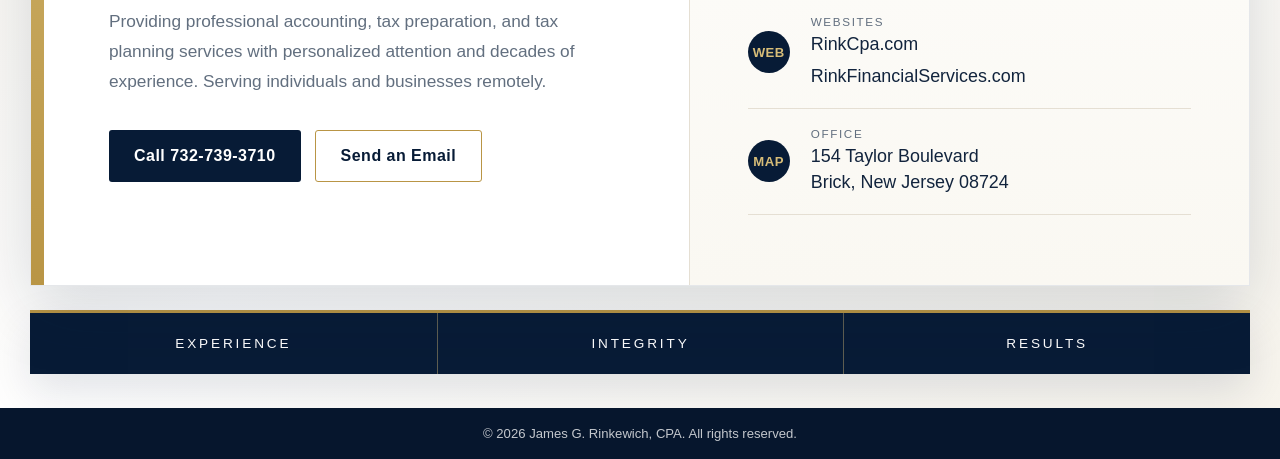
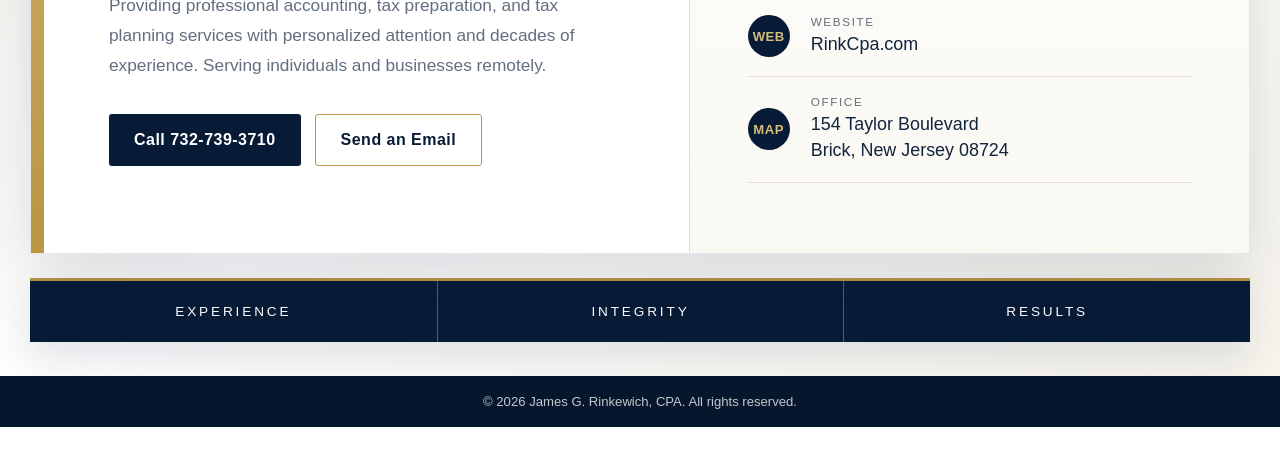
Before and after one commit to Rinkcpa/rinkcpa-website, a plain HTML site: page index.html in a window 1280 px wide. Shown: the part 531-990 px from the top of the page. After the commit the page ends 958 px from the top, so only its background shows below. Drawn offline with Linux system fonts and the light colour scheme.

Commit message:
Change 'Websites' to 'Website' in index.html

```diff
--- a/index.html
+++ b/index.html
@@ -367,9 +367,9 @@
         <div class="contact-row">
           <div class="icon" aria-hidden="true">WEB</div>
           <div>
-            <span class="kicker">Websites</span>
+            <span class="kicker">Website</span>
             <a class="detail" href="https://www.RinkCpa.com">RinkCpa.com</a><br>
-            <a class="detail secondary-site" href="https://www.RinkFinancialServices.com">RinkFinancialServices.com</a>
+
           </div>
         </div>
 
```
